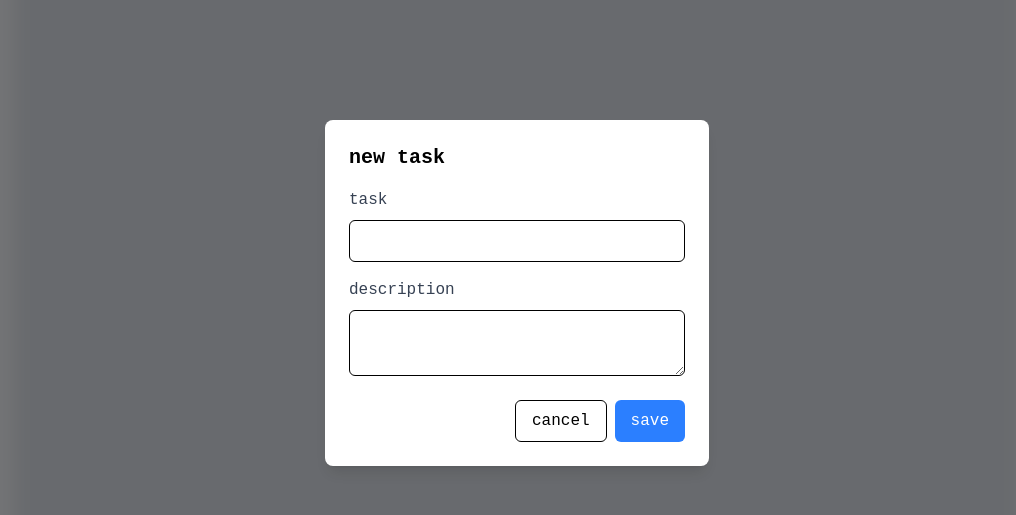
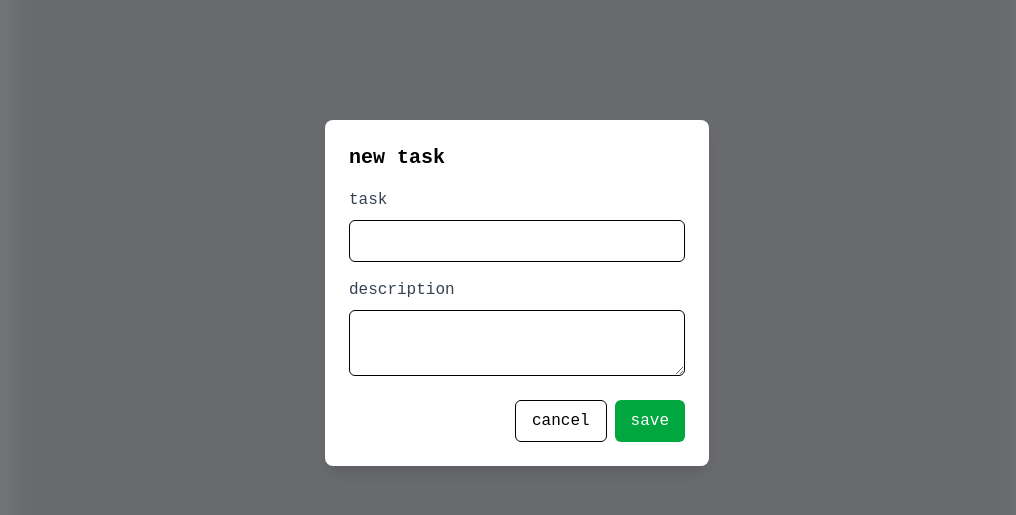
Before and after one commit to marcustomazelli/todo-list, a website built with Vite: page index.html in a window 1280 px wide. Both pictures are taken after a click on the button "new". Shown: the part 107-622 px from the top of the page, without its empty margins (123-1139 px from the left). Built offline with nearby package versions, Linux system fonts and the light colour scheme; a web font is replaced by a local one.

Commit message:
change save button color to green for better visibility

```diff
--- a/index.html
+++ b/index.html
@@ -41,7 +41,7 @@
           </div>
           <div class="flex justify-end gap-2">
             <button type="button" id="cancelModal" class="px-4 py-2 border rounded-md hover:bg-gray-100">cancel</button>
-            <button type="submit" class="px-4 py-2 bg-blue-500 text-white rounded-md hover:bg-blue-600">save</button>
+            <button type="submit" class="px-4 py-2 bg-green-600 text-white rounded-md">save</button>
           </div>
         </form>
       </div>
```
